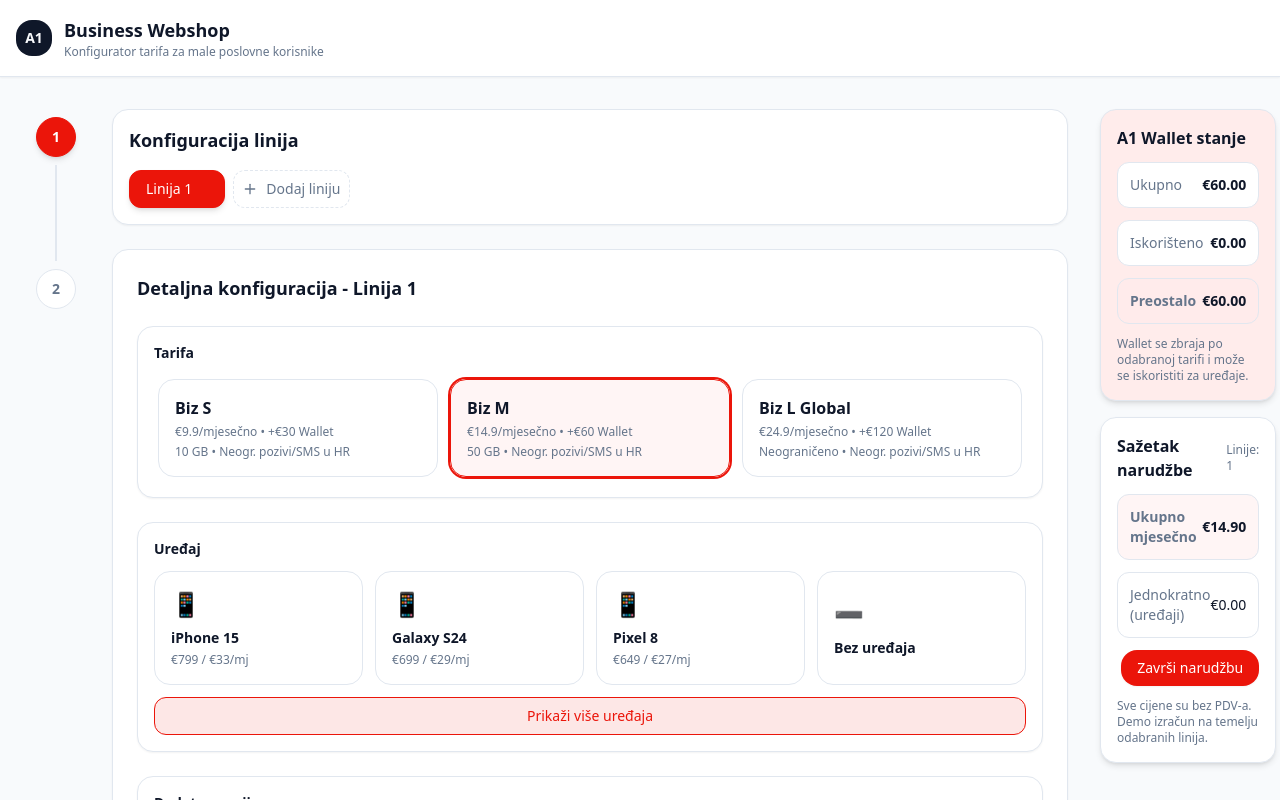
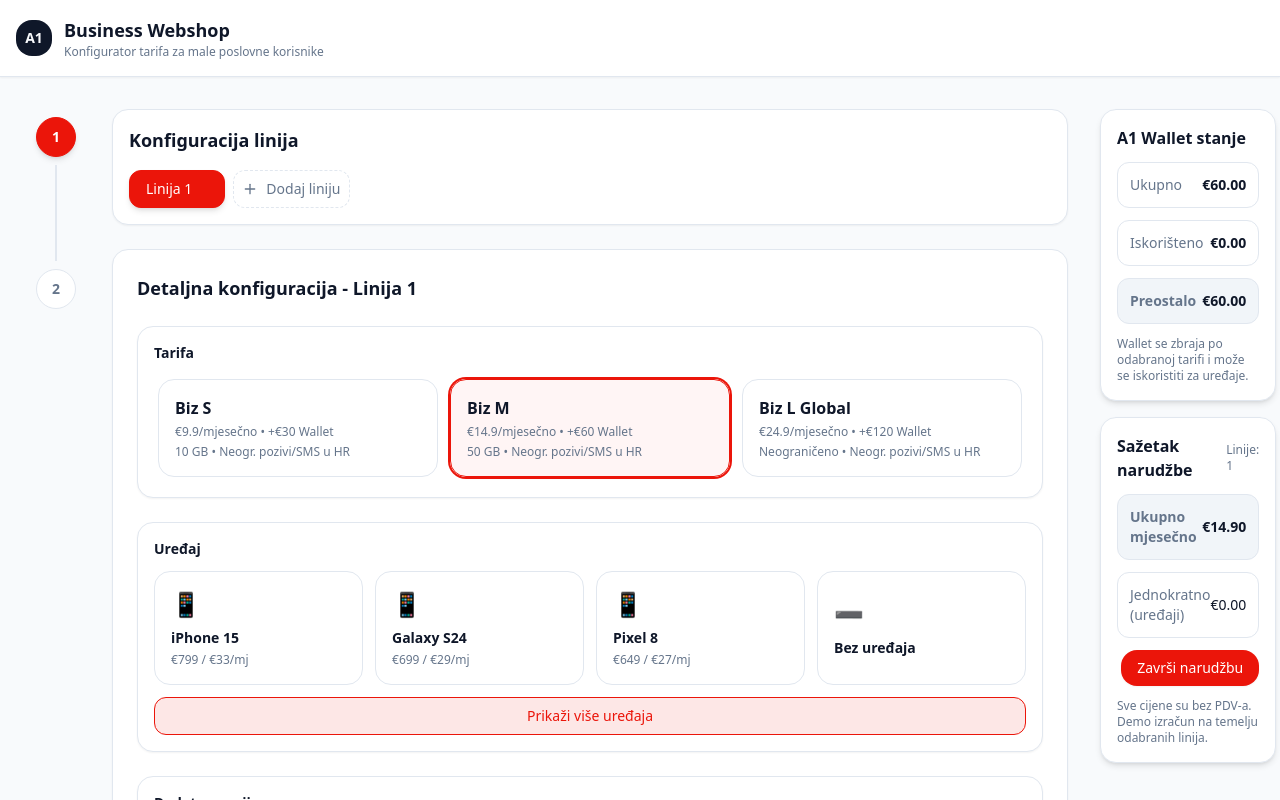
Before and after one commit to mcrep/webshop-a1-soho-final, a React (Vite) app: page / in a window 1280 px wide. Shown: the top 800 px of the page. Built offline with nearby package versions, Linux system fonts and the light colour scheme; the HTML template or start-up script is replaced by a standard one.

Commit message:
Fix background colors

```diff
--- a/src/components/Summary.tsx
+++ b/src/components/Summary.tsx
@@ -42,7 +42,7 @@ function Stat({
   return (
     <div
       className={`flex items-center justify-between rounded-xl border border-border p-3 ${
-        strong ? "font-semibold bg-accent/50" : "bg-card"
+        strong ? "font-semibold bg-muted" : "bg-card"
       }`}
     >
       <span className="text-muted-foreground">{label}</span>
--- a/src/pages/Index.tsx
+++ b/src/pages/Index.tsx
@@ -241,7 +241,7 @@ const Index = () => {
         {/* Right sidebar: Wallet + Summary (sticky) */}
         <div className="order-1 lg:order-2 lg:sticky lg:top-6 self-start space-y-4">
           {/* A1 Wallet Info */}
-          <section className="rounded-2xl border border-border bg-accent p-4 shadow-md">
+          <section className="rounded-2xl border border-border bg-card p-4 shadow-md">
             <h2 className="font-semibold mb-3">A1 Wallet stanje</h2>
             <div className="grid gap-3 text-sm">
               <div className="flex items-center justify-between rounded-xl border border-border p-3 bg-card">
@@ -252,7 +252,7 @@ const Index = () => {
                 <span className="text-muted-foreground">Iskorišteno</span>
                 <span className="font-semibold">€{walletUsed.toFixed(2)}</span>
               </div>
-              <div className="flex items-center justify-between rounded-xl border border-border p-3 bg-accent/50 font-semibold">
+              <div className="flex items-center justify-between rounded-xl border border-border p-3 bg-muted font-semibold">
                 <span className="text-muted-foreground">Preostalo</span>
                 <span>€{walletRemaining.toFixed(2)}</span>
               </div>
```
